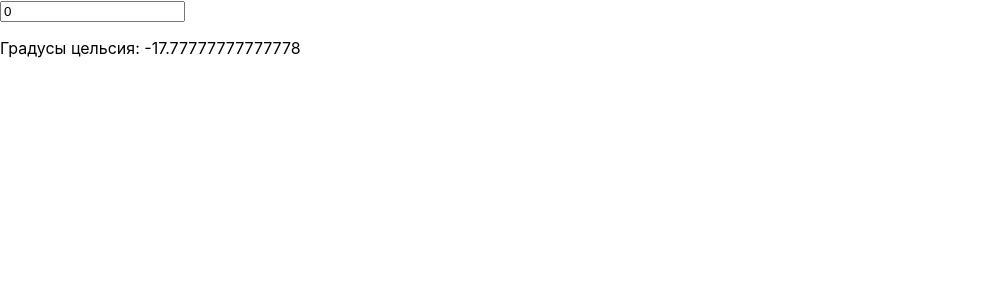
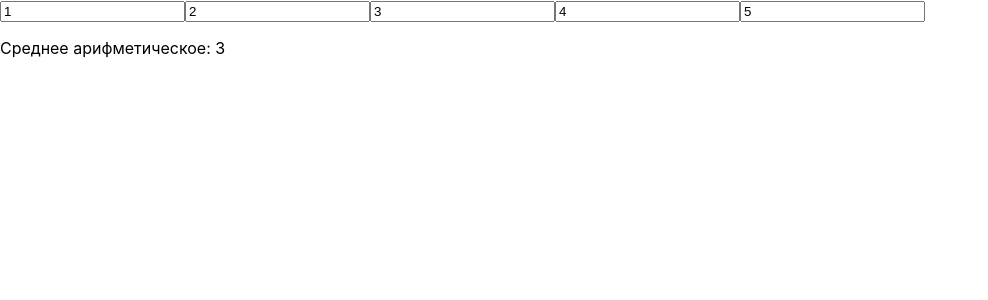
Before and after one commit to nemnogokartavyy/Basic-React-Tutorial, a React (Create React App) app: page / in a window 1280 px wide. Shown: the top 300 px of the page, without its empty margins (0-988 px from the left). Built offline with nearby package versions, Linux system fonts and the light colour scheme.

Commit message:
React Prime 59/112 chapter 1 task 53 gtask

```diff
--- a/src/App.js
+++ b/src/App.js
@@ -1,27 +1,30 @@
-// ⊗jsrtPmFmsIF
+// ⊗jsrtPmFmsIS
 
 import React, { useState } from 'react';
 
-//2
+//1
 function App() {
 
-  const [degC, setDegC] = useState(0);
+  const [input1, setInput1] = useState(1);
+  const [input2, setInput2] = useState(2);
+  const [input3, setInput3] = useState(3);
+  const [input4, setInput4] = useState(4);
+  const [input5, setInput5] = useState(5);
 
-  function getYearBirth(event) {
-    setDegC(event.target.value);
-  }
-
-  function getDegF(c) {
-    return (c - 32) * 5 / 9;
+  function sum(num1, num2, num3, num4, num5) {
+    let arr = [num1, num2, num3, num4, num5];
+    let sum = arr.reduce((acc, elem) => acc += +elem, 0);
+    return sum / arr.length;
   }
 
   return (
     <>
-      <input value={degC} type='number' onChange={getYearBirth} />
-
-      <p>
-        Градусы цельсия: {getDegF(degC)}
-      </p>
+      <input value={input1} onChange={(event) => { setInput1(event.target.value) }} />
+      <input value={input2} onChange={(event) => { setInput2(event.target.value) }} />
+      <input value={input3} onChange={(event) => { setInput3(event.target.value) }} />
+      <input value={input4} onChange={(event) => { setInput4(event.target.value) }} />
+      <input value={input5} onChange={(event) => { setInput5(event.target.value) }} />
+      <p>Среднее арифметическое: {sum(input1, input2, input3, input4, input5)}</p>
     </>
   )
 
```
